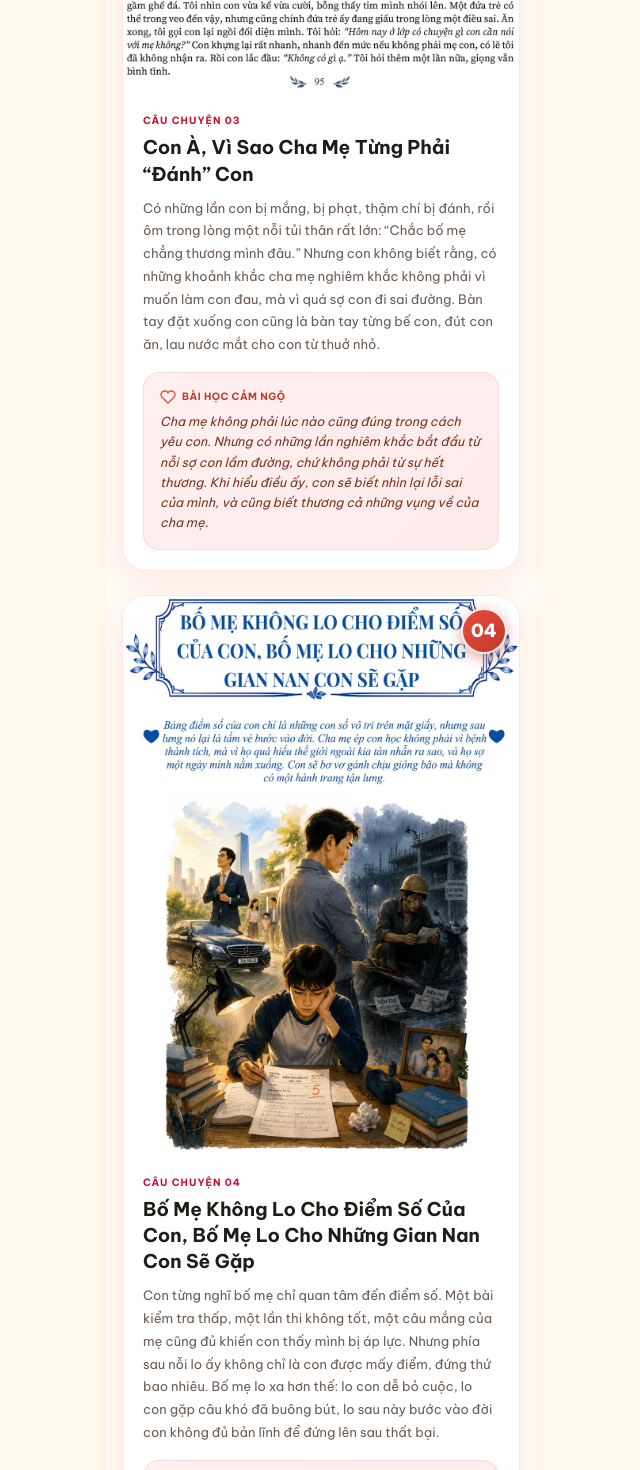
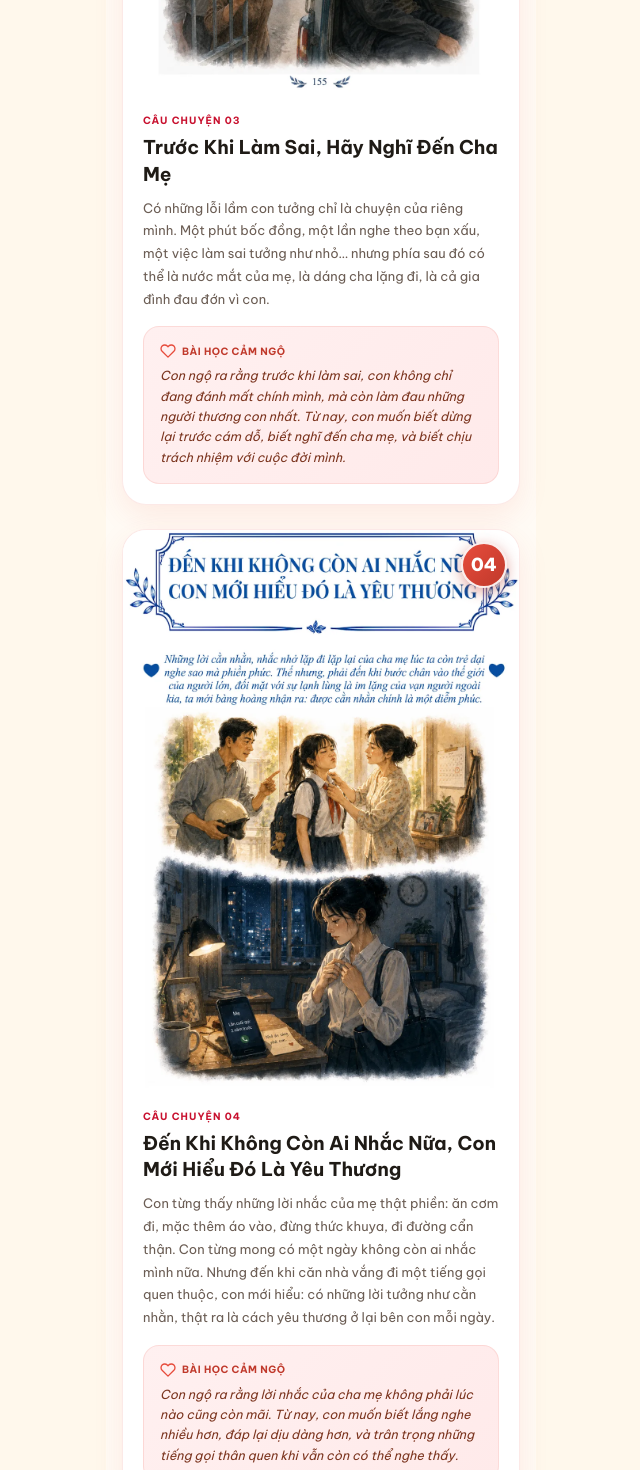
Before and after one commit to auroralivevn-ops/openbook, a React (Vite) app: page / in a window 1280 px wide. Shown: the part 5980-7450 px from the top of the page, without its empty margins (319-959 px from the left). Built offline with nearby package versions, Linux system fonts and the light colour scheme.

Commit message:
content: bỏ 4 câu chuyện (03-06), còn 4 câu đánh số lại 01-04
Xóa các câu chuyện 03,04,05,06; đổi số 07->03, 08->04 cho liền mạch;
dọn import ảnh sach3-6 không còn dùng.

Co-Authored-By: Claude Opus 4.8 (1M context) <noreply@anthropic.com>

```diff
--- a/src/components/BookShowcase.jsx
+++ b/src/components/BookShowcase.jsx
@@ -1,9 +1,5 @@
 import sach1 from '../assets/sach-images/1.webp'
 import sach2 from '../assets/sach-images/2.webp'
-import sach3 from '../assets/sach-images/3.webp'
-import sach4 from '../assets/sach-images/4.webp'
-import sach5 from '../assets/sach-images/5.webp'
-import sach6 from '../assets/sach-images/6.webp'
 import sach7 from '../assets/sach-images/7.webp'
 import sach8 from '../assets/sach-images/8.webp'
 import biaSach from '../assets/sach-images/bia-chuan.webp'
@@ -31,37 +27,13 @@ const STORIES = [
     lesson: 'Con ngộ ra rằng thương cha mẹ không thể đợi đến lúc quá muộn. Không phải đợi cha mẹ ốm mới hỏi han, không phải đợi cha mẹ nằm viện mới biết lo. Từ hôm nay, con muốn dịu dàng hơn trong những ngày bình thường: biết phụ giúp, biết quan tâm, biết nói một lời thương trước khi những điều giản dị ấy trở thành điều con không còn kịp làm nữa.',
   },
   {
-    n: '03', img: sach3,
-    title: 'Con À, Vì Sao Cha Mẹ Từng Phải “Đánh” Con',
-    story: 'Có những lần con bị mắng, bị phạt, thậm chí bị đánh, rồi ôm trong lòng một nỗi tủi thân rất lớn: “Chắc bố mẹ chẳng thương mình đâu.” Nhưng con không biết rằng, có những khoảnh khắc cha mẹ nghiêm khắc không phải vì muốn làm con đau, mà vì quá sợ con đi sai đường. Bàn tay đặt xuống con cũng là bàn tay từng bế con, đút con ăn, lau nước mắt cho con từ thuở nhỏ.',
-    lesson: 'Cha mẹ không phải lúc nào cũng đúng trong cách yêu con. Nhưng có những lần nghiêm khắc bắt đầu từ nỗi sợ con lầm đường, chứ không phải từ sự hết thương. Khi hiểu điều ấy, con sẽ biết nhìn lại lỗi sai của mình, và cũng biết thương cả những vụng về của cha mẹ.',
-  },
-  {
-    n: '04', img: sach4,
-    title: 'Bố Mẹ Không Lo Cho Điểm Số Của Con, Bố Mẹ Lo Cho Những Gian Nan Con Sẽ Gặp',
-    story: 'Con từng nghĩ bố mẹ chỉ quan tâm đến điểm số. Một bài kiểm tra thấp, một lần thi không tốt, một câu mắng của mẹ cũng đủ khiến con thấy mình bị áp lực. Nhưng phía sau nỗi lo ấy không chỉ là con được mấy điểm, đứng thứ bao nhiêu. Bố mẹ lo xa hơn thế: lo con dễ bỏ cuộc, lo con gặp câu khó đã buông bút, lo sau này bước vào đời con không đủ bản lĩnh để đứng lên sau thất bại.',
-    lesson: 'Điểm số không quyết định giá trị của con. Điều bố mẹ thật sự mong không phải là con luôn hoàn hảo, mà là con đừng vì một lần chưa tốt mà xem nhẹ chính mình. Học hành không chỉ để lấy điểm, mà để con rèn sự kiên trì, trách nhiệm và lòng tin vào bản thân.',
-  },
-  {
-    n: '05', img: sach5,
-    title: 'Không Phải Cha Mẹ Chưa Từng Sai, Chỉ Là Cha Mẹ Cũng Đang Học Cách Làm Cha Mẹ Lần Đầu',
-    story: 'Có những câu nói của cha mẹ từng làm con buồn. Có những lần cha mẹ nóng giận, áp đặt, không lắng nghe con đủ nhiều. Nhưng rồi con sẽ hiểu: cha mẹ cũng không sinh ra đã biết làm cha mẹ. Họ cũng từng lúng túng, từng sợ hãi, từng thương con rất nhiều nhưng lại nói ra bằng những cách chưa dịu dàng.',
-    lesson: 'Cha mẹ có thể sai, có thể vụng về, có thể từng làm con tổn thương. Nhưng trưởng thành là khi con biết nhìn cha mẹ như những con người cũng đang học cách yêu thương. Hiểu điều đó không phải để quên hết nỗi buồn, mà để gia đình có thêm một cơ hội bước lại gần nhau.',
-  },
-  {
-    n: '06', img: sach6,
-    title: 'Người Đàn Ông Nhặt Ve Chai Nuôi Tôi Khôn Lớn',
-    story: 'Con từng xấu hổ vì nghề của cha. Sợ bạn bè nhìn thấy, sợ bị chê cười, sợ cha làm mình mất mặt. Nhưng rồi con hiểu: đôi bàn tay nhặt ve chai ấy chưa từng thấp kém. Chính đôi tay ấy đã nuôi con ăn học, che cho con qua những tháng ngày thiếu thốn, và lặng lẽ giữ lại cho con một tương lai tốt hơn.',
-    lesson: 'Con ngộ ra rằng không có nghề lương thiện nào là đáng xấu hổ. Điều đáng xấu hổ không phải là cha mẹ nghèo, mà là khi con vô tâm đến mức quên mất cha mẹ đã vất vả thế nào để nuôi mình khôn lớn.',
-  },
-  {
-    n: '07', img: sach7,
+    n: '03', img: sach7,
     title: 'Trước Khi Làm Sai, Hãy Nghĩ Đến Cha Mẹ',
     story: 'Có những lỗi lầm con tưởng chỉ là chuyện của riêng mình. Một phút bốc đồng, một lần nghe theo bạn xấu, một việc làm sai tưởng như nhỏ… nhưng phía sau đó có thể là nước mắt của mẹ, là dáng cha lặng đi, là cả gia đình đau đớn vì con.',
     lesson: 'Con ngộ ra rằng trước khi làm sai, con không chỉ đang đánh mất chính mình, mà còn làm đau những người thương con nhất. Từ nay, con muốn biết dừng lại trước cám dỗ, biết nghĩ đến cha mẹ, và biết chịu trách nhiệm với cuộc đời mình.',
   },
   {
-    n: '08', img: sach8,
+    n: '04', img: sach8,
     title: 'Đến Khi Không Còn Ai Nhắc Nữa, Con Mới Hiểu Đó Là Yêu Thương',
     story: 'Con từng thấy những lời nhắc của mẹ thật phiền: ăn cơm đi, mặc thêm áo vào, đừng thức khuya, đi đường cẩn thận. Con từng mong có một ngày không còn ai nhắc mình nữa. Nhưng đến khi căn nhà vắng đi một tiếng gọi quen thuộc, con mới hiểu: có những lời tưởng như cằn nhằn, thật ra là cách yêu thương ở lại bên con mỗi ngày.',
     lesson: 'Con ngộ ra rằng lời nhắc của cha mẹ không phải lúc nào cũng còn mãi. Từ nay, con muốn biết lắng nghe nhiều hơn, đáp lại dịu dàng hơn, và trân trọng những tiếng gọi thân quen khi vẫn còn có thể nghe thấy.',
```
